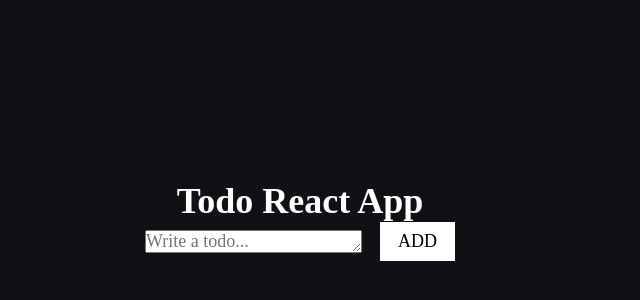
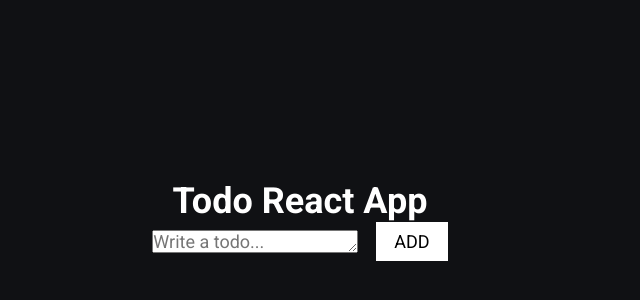
Before and after one commit to sagarEmn/basic-React-projects, a React (Vite) app in the folder 2 - Todo App/: page / in a window 1280 px wide. Shown: the part 180-480 px from the top of the page, without its empty margins (0-640 px from the left). Built offline with nearby package versions, Linux system fonts and the light colour scheme.

Commit message:
Add Roboto font

```diff
--- a/2 - Todo App/index.html
+++ b/2 - Todo App/index.html
@@ -1,10 +1,22 @@
-<!doctype html>
+<!DOCTYPE html>
 <html lang="en">
   <head>
     <meta charset="UTF-8" />
-    <link rel="icon" type="image/svg+xml" href="/src/assets/icons/check-icon.svg" />
+    <link
+      rel="icon"
+      type="image/svg+xml"
+      href="/src/assets/icons/check-icon.svg"
+    />
     <meta name="viewport" content="width=device-width, initial-scale=1.0" />
     <title>Todo React App</title>
+
+    <!-- font link -->
+    <link rel="preconnect" href="https://fonts.googleapis.com" />
+    <link rel="preconnect" href="https://fonts.gstatic.com" crossorigin />
+    <link
+      href="https://fonts.googleapis.com/css2?family=Roboto:ital,wght@0,100;0,300;0,400;0,500;0,700;0,900;1,100;1,300;1,400;1,500;1,700;1,900&display=swap"
+      rel="stylesheet"
+    />
   </head>
   <body>
     <div id="root"></div>
--- a/2 - Todo App/src/App.css
+++ b/2 - Todo App/src/App.css
@@ -30,7 +30,6 @@
     background: var(--accent-clr);
     border: none;
     padding: .5rem 1rem;
-
 }
 
 /* todo list styling */
--- a/2 - Todo App/src/index.css
+++ b/2 - Todo App/src/index.css
@@ -77,4 +77,9 @@ body {
   display: flex;
   justify-content: center;
   align-items: center;
+
+  /* font */
+  font-family: "Roboto", sans-serif;
+  font-weight: 400;
+  font-style: normal;
 }
```
